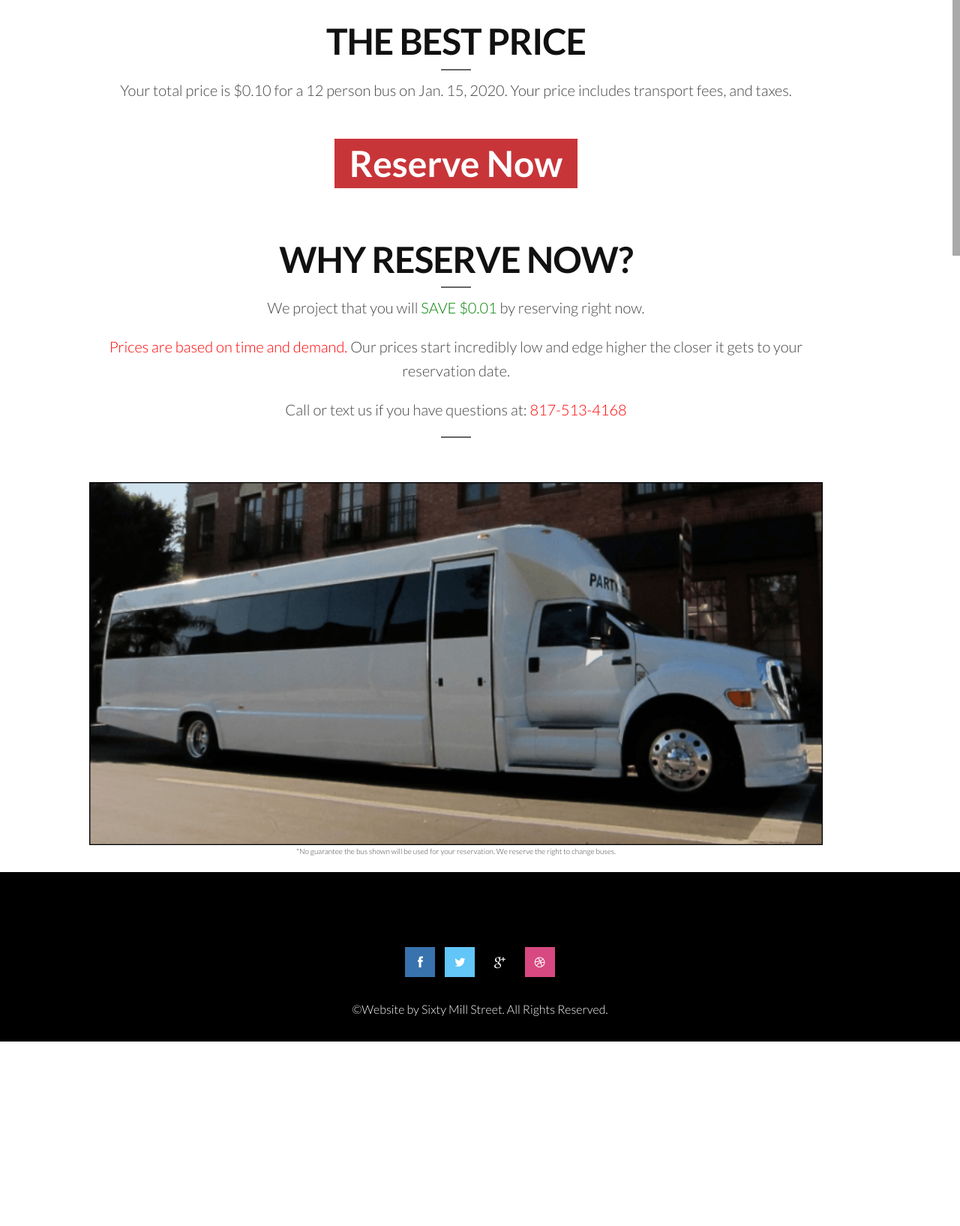
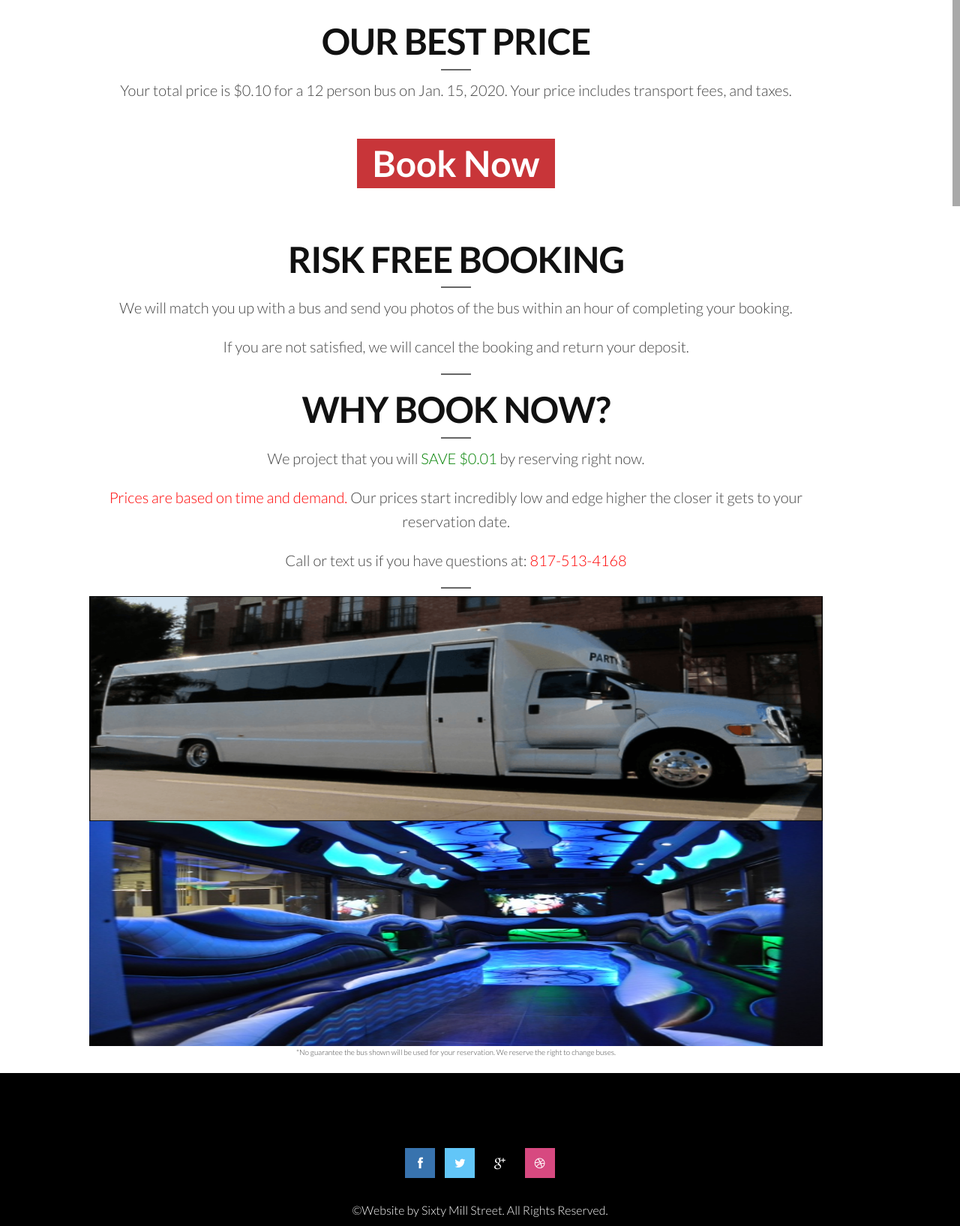
Before and after one commit to mmac714/thepartybuscompany, a Django app: page /quote/00000000-0000-0000-0000-000000000001/ in a window 1280 px wide. Shown: the part 91-1726 px from the top of the page at 75% size. Before the commit the page ends 1480 px from the top, so only its background shows below. Run offline with Django 3.2, Linux system fonts and the light colour scheme; tables that the repository leaves empty hold one stand-in row (values such as "Sample post"); some libraries are stand-ins or nearby versions.

Commit message:
fixed quote form, added risk free text to quote page.

```diff
--- a/bookings/static/Bookings/css/style.css
+++ b/bookings/static/Bookings/css/style.css
@@ -119,7 +119,8 @@ p.body-text {
 }
 
 .form-padding {
-	padding:5% 10% 10% 10%
+	padding:2.5% 10% 2.5% 10%
+
 }
 
 a {
@@ -178,7 +179,9 @@ img {
 .illustration img {
   width: 100%;
   display: block;
-  padding-top: 5%;
+  max-width: 1200px;
+  max-height: 800px;
+  margin: 0 auto;
 }
 
 body {
@@ -187,6 +190,15 @@ body {
 
 .bg-image {
 	width: 100%
+}
+
+.global-padding {
+	padding: 2.5% 0% 2.5% 0%;
+}
+
+.bg-shadow {
+	background-color: #000;
+	opacity: 0.8;
 }
 
 /* --- */
@@ -860,7 +872,7 @@ hr.bold {
 
 
 .form-group {
-  margin-bottom: 20px;
+  margin-bottom: 10px;
 }
 input .reservation-format {
 	color: black;
@@ -1393,6 +1405,8 @@ Parallax
     display:block;
     position:relative;
     z-index:120;
+    height: 100% !important;
+    max-width: 1200 !important;
 }
 
 #parallax1:after {
--- a/bookings/templates/bookings/quote.html
+++ b/bookings/templates/bookings/quote.html
@@ -37,14 +37,24 @@
         </div>
           <div class="wow flipInY" data-wow-offset="0" data-wow-delay="0.4s">
             <div class="section-heading text-center">
-              <h2 class="h-bold">the best price</h2>
+              <h2 class="h-bold">Our best price</h2>
               <div class="divider-header wow bounceInDown" data-wow-delay="0.2s">
               </div>
               <p>Your total price is ${{ reservation.quote_amount|div:100|floatformat:2|intcomma }} for a {{reservation.bus_size }} person bus on {{ reservation.date }}. Your price includes transport fees, and taxes.</p>
               <div style="padding:3% 0px 5% 0px">
-                <a class="big-heading highlight-dark wow bounceInDown btn-red" href="{% url 'bookings:reservation' reservation.id %}">Reserve Now</a>
+                <a class="big-heading highlight-dark wow bounceInDown btn-red" href="{% url 'bookings:reservation' reservation.id %}">Book Now</a>
               </div>
-              <h2 class="h-bold">Why reserve now?</h2>
+
+
+              <h2 class="h-bold">Risk Free booking</h2>
+              <div class="divider-header wow bounceInDown" data-wow-delay="0.2s">
+              </div>
+              <p>We will match you up with a bus and send you photos of the bus within an hour of completing your booking.</p>
+              <p>If you are not satisfied, we will cancel the booking and return your deposit.</p>
+              <div class="divider-header wow bounceInDown" data-wow-delay="0.2s">
+              </div>
+
+              <h2 class="h-bold">Why book now?</h2>
               <div class="divider-header wow bounceInDown" data-wow-delay="0.2s">
               </div>
               <p>We project that you will <span style="color: green;">SAVE ${{ reservation.quote_savings|div:100|floatformat:2|intcomma }} </span>by reserving right now.</p>
@@ -56,7 +66,8 @@
               <p>reserves a bus for your price!</p>
               <p>Call or text us if you have questions at: <a style="color: red" href="tel:+18175134168">817-513-4168</a></p> -->
               <div class="illustration">
-              <img src="{% static 'Bookings/img/henock/white-outside.png' %}" alt="Party Van">
+              <img style="max-height: 300px" src="{% static 'Bookings/img/henock/white-outside.png' %}" alt="Party Van">
+              <img style="max-height: 300px" src="{% static 'Bookings/img/alliance22/1.png' %}" alt="Party bus">
               <p style="font-size: x-small;">*No guarantee the bus shown will be used for your reservation. We reserve the right to change buses.</p>
             </div>
 </section>
--- a/bookings/templates/bookings/quote_form.html
+++ b/bookings/templates/bookings/quote_form.html
@@ -31,7 +31,7 @@
     	</div>
     </form>
 </section>
-
+<!--
 
 <section id="p" class="home-section parallax text-light" data-stellar-background-ratio="0.3" style="width:100%; height: auto; background-image: url({% static 'Bookings/img/henock/blue-tint-inside.png' %}" )>
     <div class="container" style="padding: 0 0 0 0">
@@ -69,7 +69,7 @@
 
 </body>
 
-     <!-- Section: parallax 5
+     Section: parallax 5
   <section id="parallax5" class="home-section parallax text-light" data-stellar-background-ratio="0.3">
     <div class="container" style="padding: 0 0 0 0">
       <div class="row">
```
